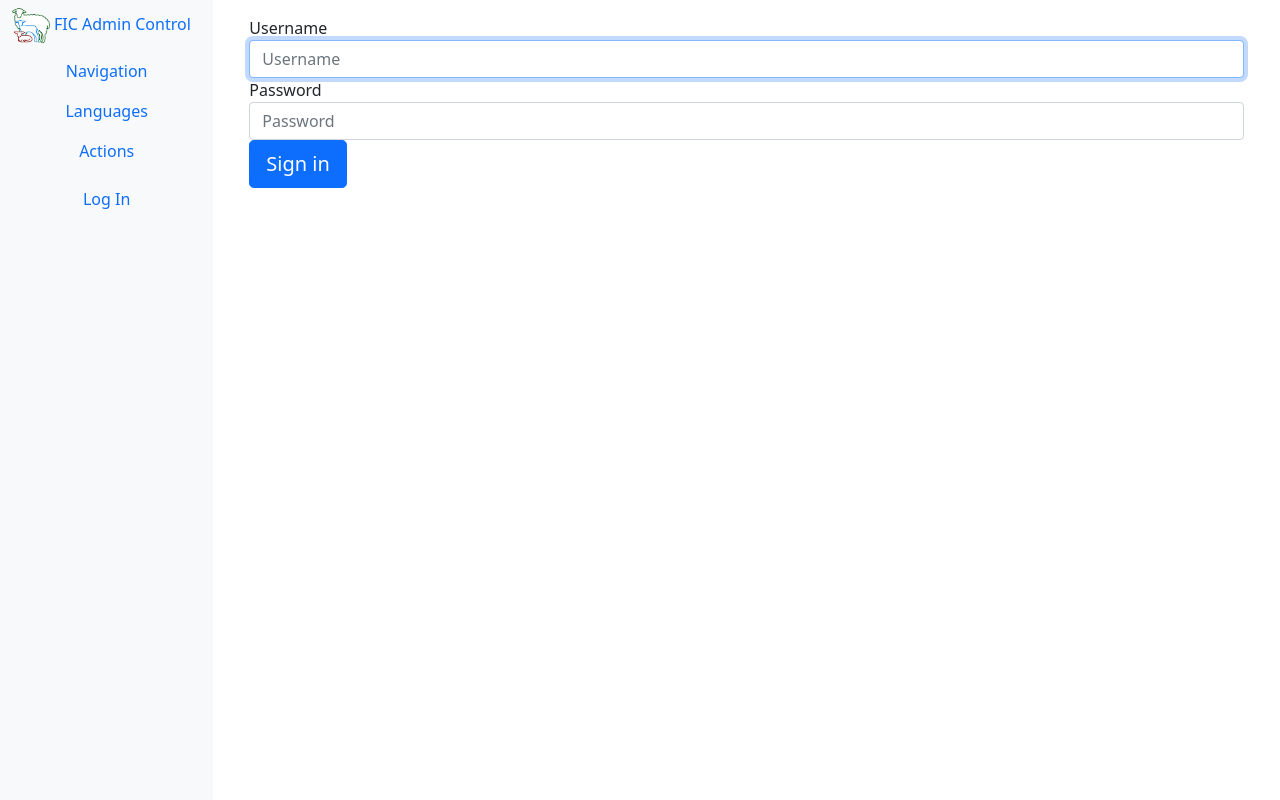
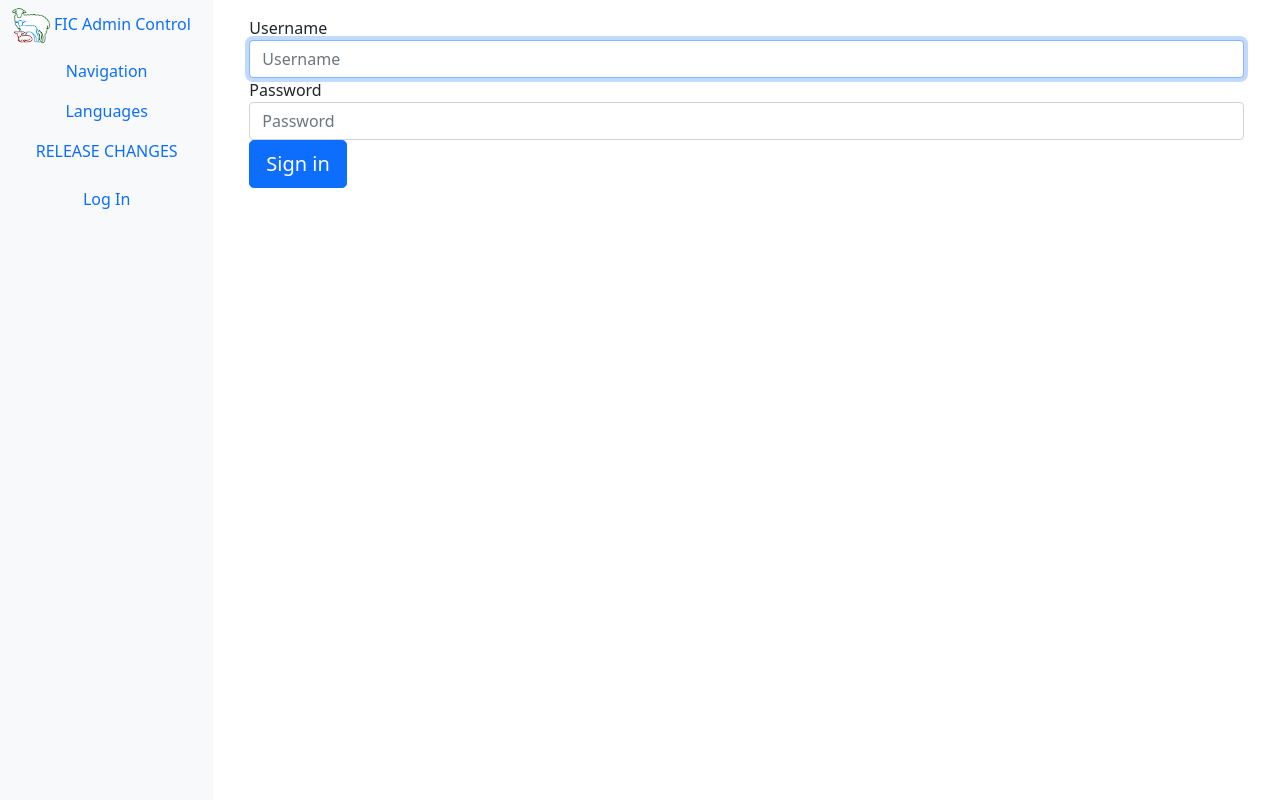
Before and after one commit to kimhamer22/FlockInfoC, a Django app: page /login/ in a window 1280 px wide. Run offline with Django 4.2, Linux system fonts and the light colour scheme; parts of the project's set-up code (start-up, migrations or seed data) failed here and were passed over.

Commit message:
Releasing changes

```diff
--- a/data_modifier/data_modifier/urls.py
+++ b/data_modifier/data_modifier/urls.py
@@ -32,5 +32,6 @@ urlpatterns = [
     path('section/edit/<int:section_id>/', views.section_edit_language, name='section_edit_language_noparent'),
     path('section/edit/<int:section_id>/<int:language_id>/', views.section_edit, name='section_edit'),
     path('language/index/', views.language_index, name='language_index'),
+    path('release', views.release, name='release'),
 
 ]
--- a/data_modifier/data_modifier/views.py
+++ b/data_modifier/data_modifier/views.py
@@ -7,6 +7,7 @@ from django.contrib.auth.decorators import login_required
 from data_modifier.custom_sql import *
 from data_modifier.section_type import SectionType
 from django.http import Http404
+import shutil
 
 def index(request):
     context_dict = {'boldmessage': 'Crunchy, creamy, cookie, candy, cupcake!'}
@@ -127,3 +128,9 @@ def language_index(request):
     context_dict['enumerated_languages'] = enumerate(get_languages())
 
     return render(request, 'data_modifier/language/index.html', context=context_dict)
+
+
+@login_required
+def release(request):
+    shutil.make_archive('static/downloads/' + 'database', 'zip', './', 'flock-control.sqlite')
+    return render(request, 'data_modifier/release.html')
--- a/data_modifier/templates/data_modifier/base.html
+++ b/data_modifier/templates/data_modifier/base.html
@@ -23,7 +23,7 @@
                                     <a class="text-decoration-none" href="{% url 'language_index' %}">Languages</a>
                                 </li>
                                 <li class="text-center mt-3">
-                                    <a class="text-decoration-none" href="#">Actions</a>
+                                    <a class="text-decoration-none" href="{% url 'release' %}">RELEASE CHANGES</a>
                                 </li>
                                 <li class="text-center mt-3">
                                     {% if user.is_authenticated %}
```
Also changed, not shown: data_modifier/templates/data_modifier/release.html (added, +8 -0 lines), 2 other files.
